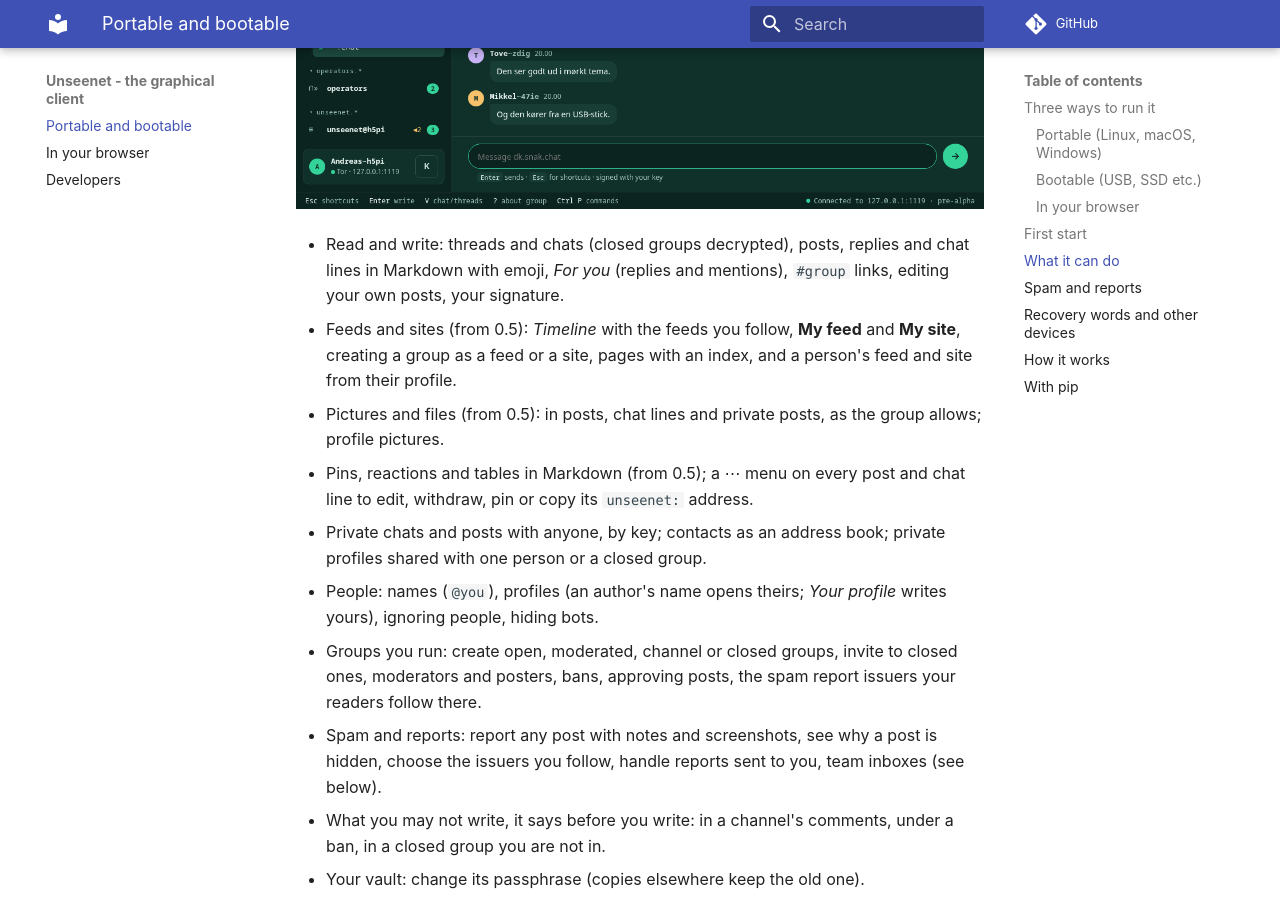
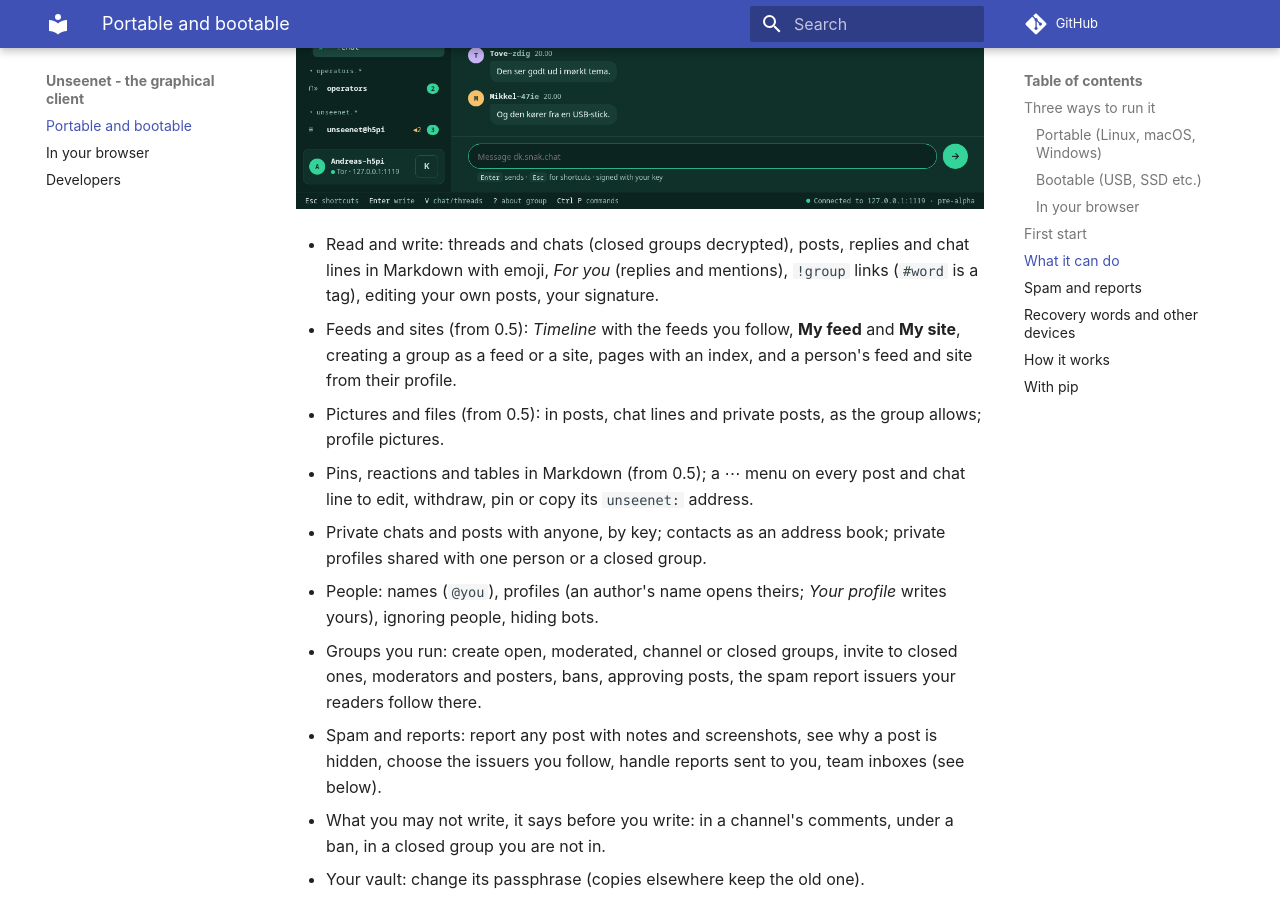
Before and after one commit to unseenet/unseenet-gui, an MkDocs documentation site: the page built from docs/graphical.md, in a window 1280 px wide and 900 px high, scrolled down 2763 px. Built offline with MkDocs 1.6.1 and Material for MkDocs 9.7.7, drawn with Linux system fonts in a browser that asks for light colours; comment, search, counter and statistics services are not loaded.

Commit message:
! for groups (unseenet#666) (#189)

```diff
--- a/docs/graphical.md
+++ b/docs/graphical.md
@@ -87,7 +87,7 @@
 
 - Read and write: threads and chats (closed groups decrypted), posts, replies
   and chat lines in Markdown with emoji, *For you* (replies and mentions),
-  `#group` links, editing your own posts, your signature.
+  `!group` links (`#word` is a tag), editing your own posts, your signature.
 - Feeds and sites (from 0.5): *Timeline* with the feeds you follow, **My
   feed** and **My site**, creating a group as a feed or a site, pages with an
   index, and a person's feed and site from their profile.
--- a/src/unseenet_gui/static/following.js
+++ b/src/unseenet_gui/static/following.js
@@ -175,7 +175,7 @@
 // # on a post: its group, or a choice when it names several
 function groupsInPost(m) {
   const refs = (m && m.groups) || [];
-  if (!refs.length) { toast("This post names no group. Write e.g. #dk.snak to name one."); return; }
+  if (!refs.length) { toast("This post names no group. Write e.g. !dk.snak to name one."); return; }
   if (refs.length === 1) { goToGroup(refs[0]); return; }
   S.dialog = { focus: "[data-k='ref:0']", render: () => dialogShell({ label: "Groups in this post" },
     h("div", { class: "dh" }, h("h2", {}, "Groups in this post"),
--- a/src/unseenet_gui/static/keys.js
+++ b/src/unseenet_gui/static/keys.js
@@ -35,7 +35,7 @@
       " ": () => { if (sc && sc.scrollTop + sc.clientHeight < sc.scrollHeight - 4) sc.scrollBy({ top: sc.clientHeight * 0.9 }); else nextUnread(); },
       r: () => { if (cur) tryReply(cur, g); },
       m: () => { if (cur && !cur.mine && cur.key) { S.full = false; openGroup("contact:" + cur.key); } },
-      "#": () => groupsInPost(cur),
+      "!": () => groupsInPost(cur),
     }[key];
     if (k) { e.preventDefault(); k(); }
     return;
@@ -71,5 +71,5 @@
   else if (key === "Enter" || key === "f") { e.preventDefault(); S.full = true; render(); }
   else if (key === "r" && cur) { e.preventDefault(); tryReply(cur, g); }
   else if (e.key === "D" && cur && cur.may_withdraw) { e.preventDefault(); openWithdraw(cur); }   // as the TUI's shift+d
-  else if (e.key === "#" && cur) { e.preventDefault(); groupsInPost(cur); }
+  else if (e.key === "!" && cur) { e.preventDefault(); groupsInPost(cur); }
 });
--- a/src/unseenet_gui/static/profiles.js
+++ b/src/unseenet_gui/static/profiles.js
@@ -334,7 +334,7 @@
     { name: "Copy the web address of this group (https://…)", key: "", when: g && g.address, run: () => copyWeb(g.address, "group") },
     { name: "Copy the web address of the selected post (https://…)", key: "", when: selectedPost() && selectedPost().address && !selectedPost().private,
       run: () => copyWeb(selectedPost().address, "post") },
-    { name: "Go to a #group in the selected post", key: "#", when: selectedPost() && (selectedPost().groups || []).length, run: () => groupsInPost(selectedPost()) },
+    { name: "Go to a !group in the selected post", key: "!", when: selectedPost() && (selectedPost().groups || []).length, run: () => groupsInPost(selectedPost()) },
     { net: true, name: "Report the selected post", key: "", when: selectedPost() && !selectedPost().mine && !selectedPost().private, run: () => openReport(selectedPost()) },
     { name: "Add a contact", key: "", run: () => openAddContact("", "") },
     { name: "Close this chat", key: "", also: "hide archive remove luk skjul", when: g && g.type === "contact",
```
Also changed, not shown: CHANGELOG.md (+3 -0 lines), docs/developers.md (+1 -1 lines), src/unseenet_gui/static/grouprefs.js (+8 -8 lines).
